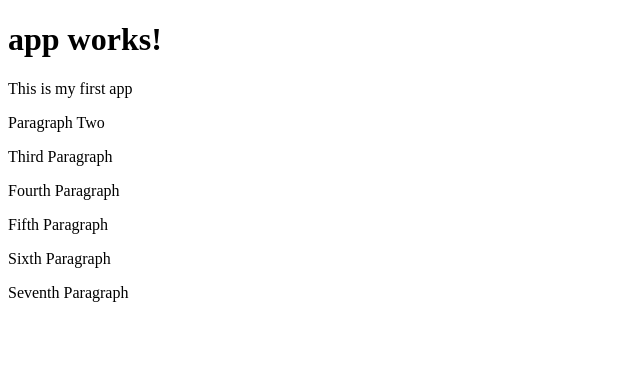
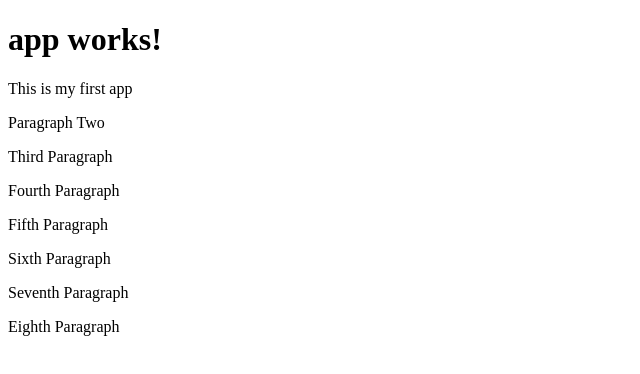
Before and after one commit to tankip/release, an Angular app: page / in a window 1280 px wide. Shown: the top 374 px of the page, without its empty margins (0-640 px from the left). Built offline with nearby package versions, Linux system fonts and the light colour scheme.

Commit message:
Eighth Paragraph

```diff
--- a/src/app/app.component.html
+++ b/src/app/app.component.html
@@ -8,3 +8,4 @@
 <p>Fifth Paragraph</p>
 <p>Sixth Paragraph</p>
 <p>Seventh Paragraph</p>
+<p>Eighth Paragraph</p>
```
